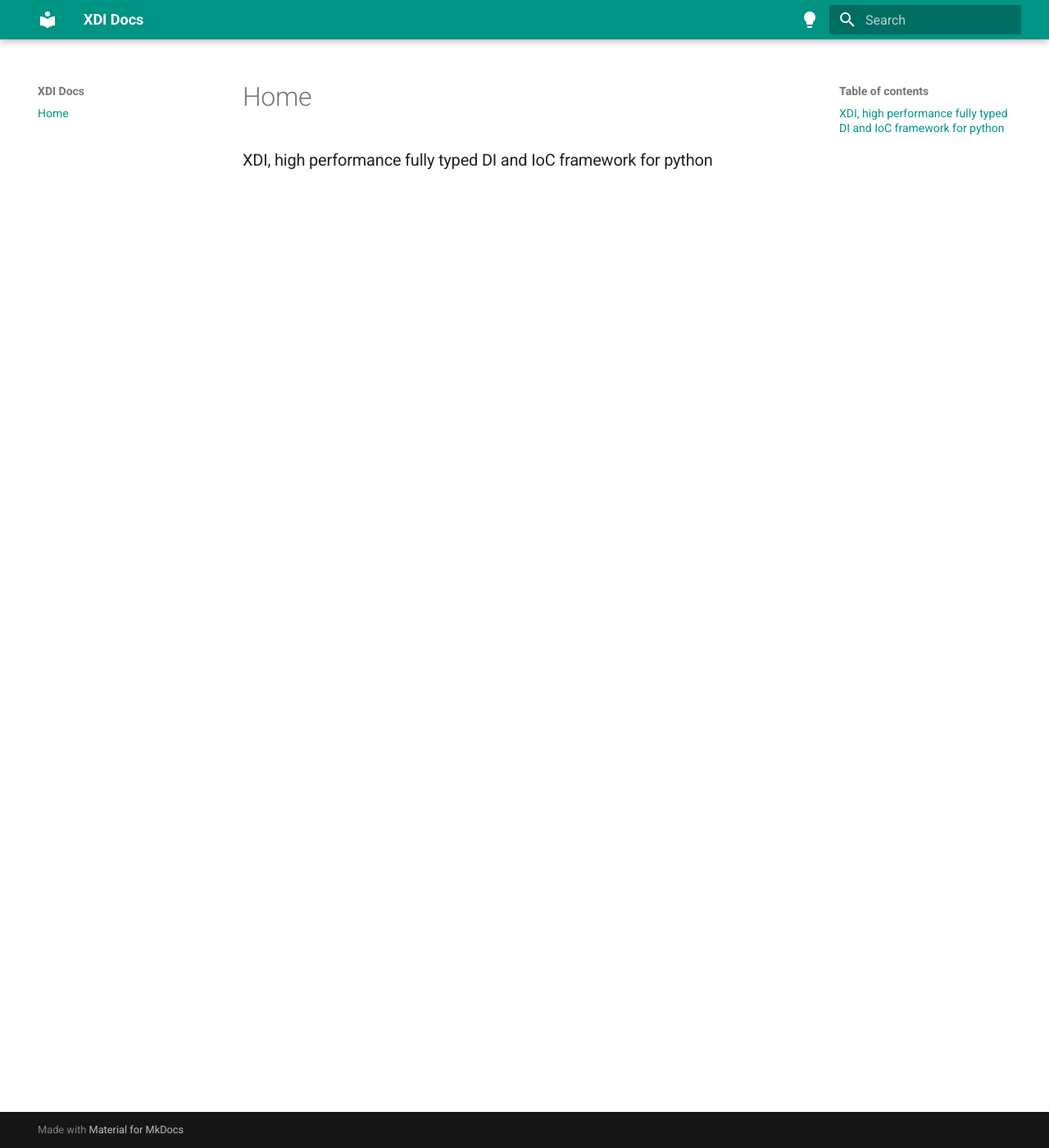
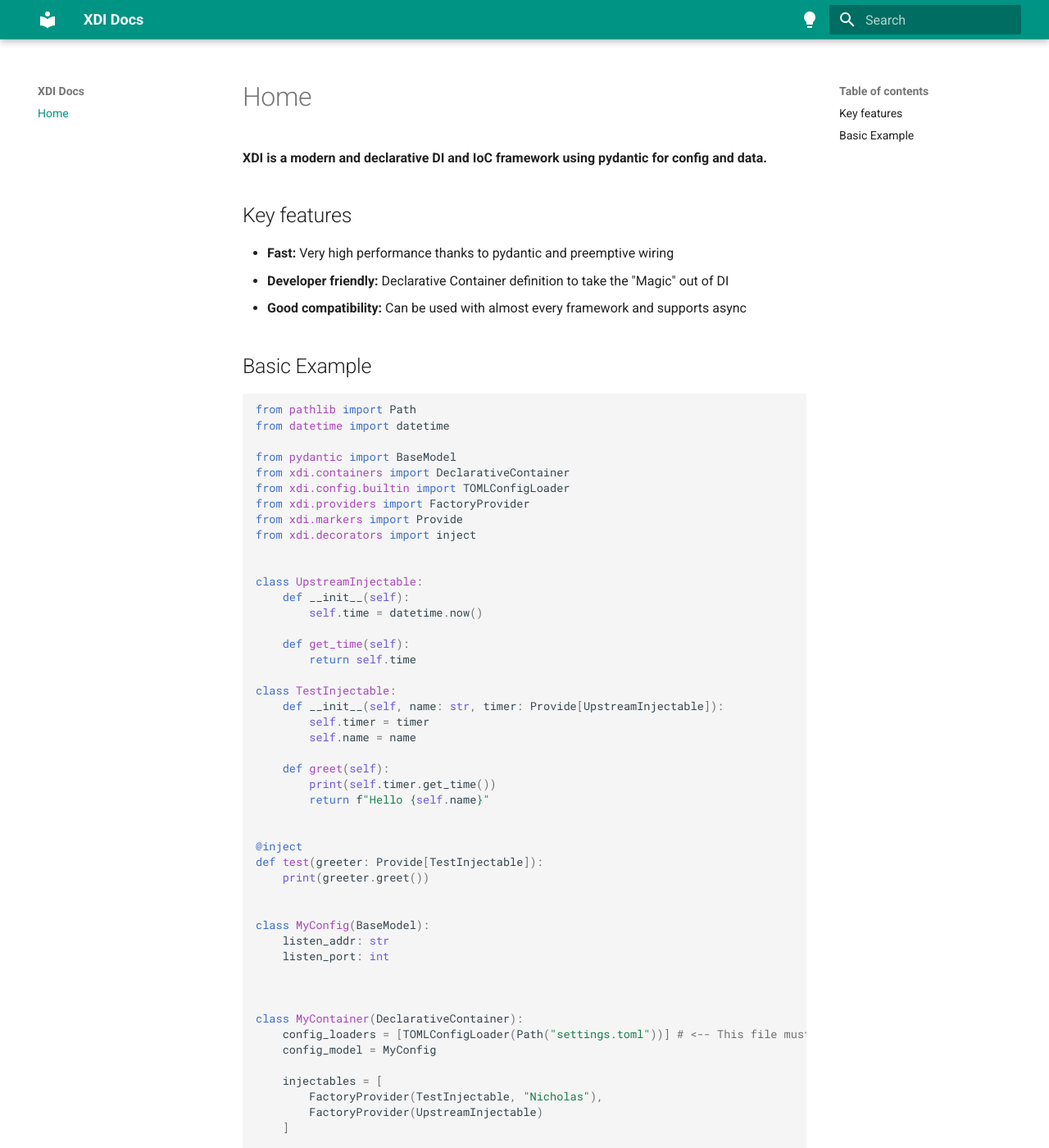
Before and after one commit to Nictec/adnexus, an MkDocs documentation site: the page built from docs/index.md, in a window 1280 px wide and 1400 px high. Shown: the whole window at 82% size. Built offline with MkDocs 1.6.1 and Material for MkDocs 9.7.7, drawn with Linux system fonts in a browser that asks for light colours; some of the changed text lies outside the part shown.

Commit message:
NEW: Added docs homepage and updated README.md

````diff
--- a/docs/index.md
+++ b/docs/index.md
@@ -1 +1,64 @@
-### XDI, high performance fully typed DI and IoC framework for python
+**XDI is a modern and declarative DI and IoC framework using pydantic for config and data.**
+
+## Key features
+
+- **Fast:** Very high performance thanks to pydantic and preemptive wiring
+- **Developer friendly:** Declarative Container definition to take the "Magic" out of DI
+- **Good compatibility:** Can be used with almost every framework and supports async
+
+## Basic Example
+```python3
+from pathlib import Path
+from datetime import datetime
+
+from pydantic import BaseModel
+from xdi.containers import DeclarativeContainer
+from xdi.config.builtin import TOMLConfigLoader
+from xdi.providers import FactoryProvider
+from xdi.markers import Provide
+from xdi.decorators import inject
+
+
+class UpstreamInjectable:
+    def __init__(self):
+        self.time = datetime.now()
+
+    def get_time(self):
+        return self.time
+
+class TestInjectable:
+    def __init__(self, name: str, timer: Provide[UpstreamInjectable]):
+        self.timer = timer
+        self.name = name
+
+    def greet(self):
+        print(self.timer.get_time())
+        return f"Hello {self.name}"
+
+
+@inject
+def test(greeter: Provide[TestInjectable]):
+    print(greeter.greet())
+
+
+class MyConfig(BaseModel):
+    listen_addr: str
+    listen_port: int
+
+
+
+class MyContainer(DeclarativeContainer):
+    config_loaders = [TOMLConfigLoader(Path("settings.toml"))] # <-- This file must (obviously) exist for the example to work
+    config_model = MyConfig
+
+    injectables = [
+        FactoryProvider(TestInjectable, "Nicholas"),
+        FactoryProvider(UpstreamInjectable)
+    ]
+
+if __name__ == "__main__":
+    container = MyContainer()
+    container.wire([__name__])
+
+    test() # <-- dependencies are injected automatically
+```
--- a/mkdocs.yml
+++ b/mkdocs.yml
@@ -1,5 +1,10 @@
 site_name: XDI Docs
 site_description: XDI Framework, high performance and typed dependency injection framework
+markdown_extensions:
+  - def_list
+  - pymdownx.highlight:
+      anchor_linenums: true
+  - pymdownx.superfences
 theme:
   name: material
   palette:
````
Also changed, not shown: README.md (+9 -8 lines).
